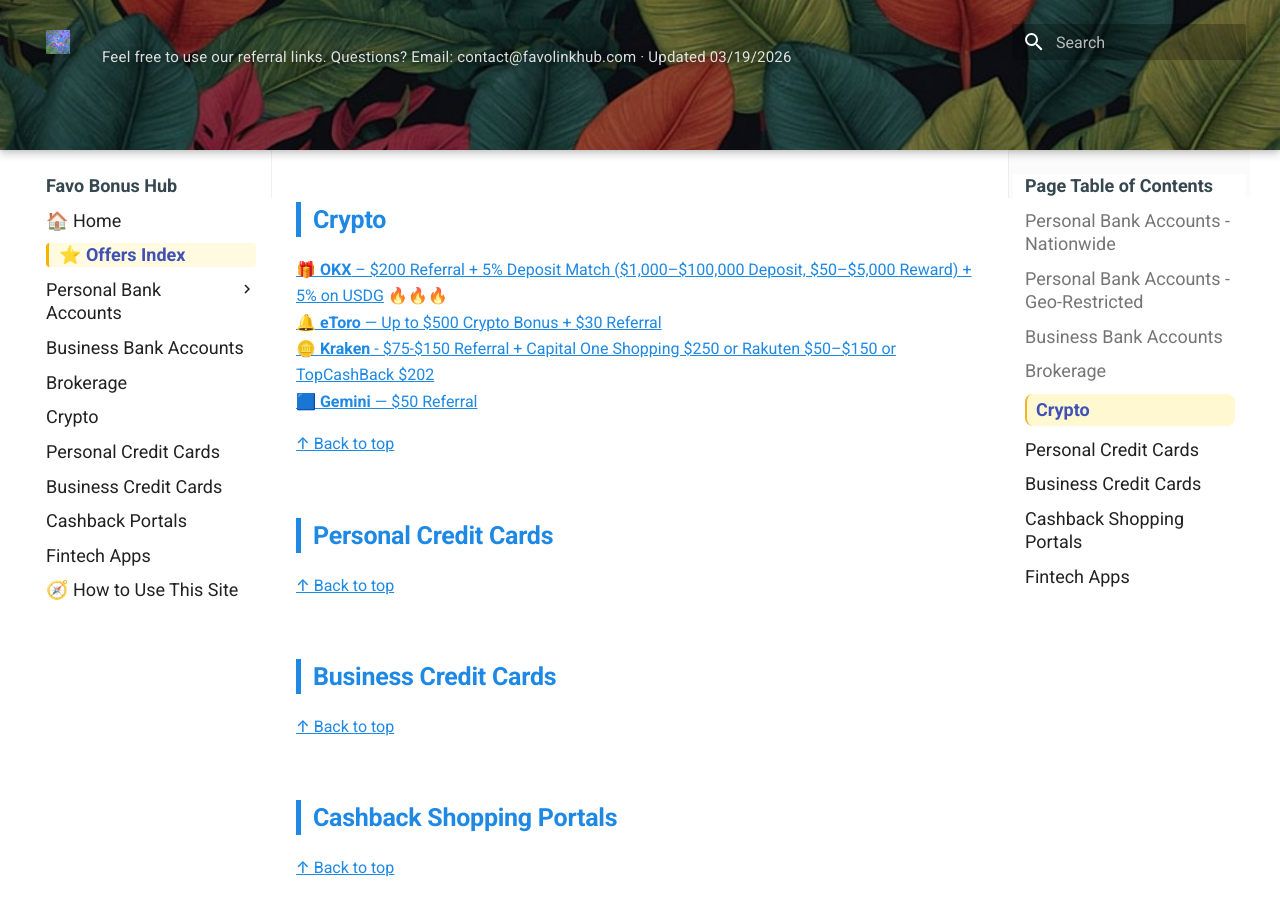
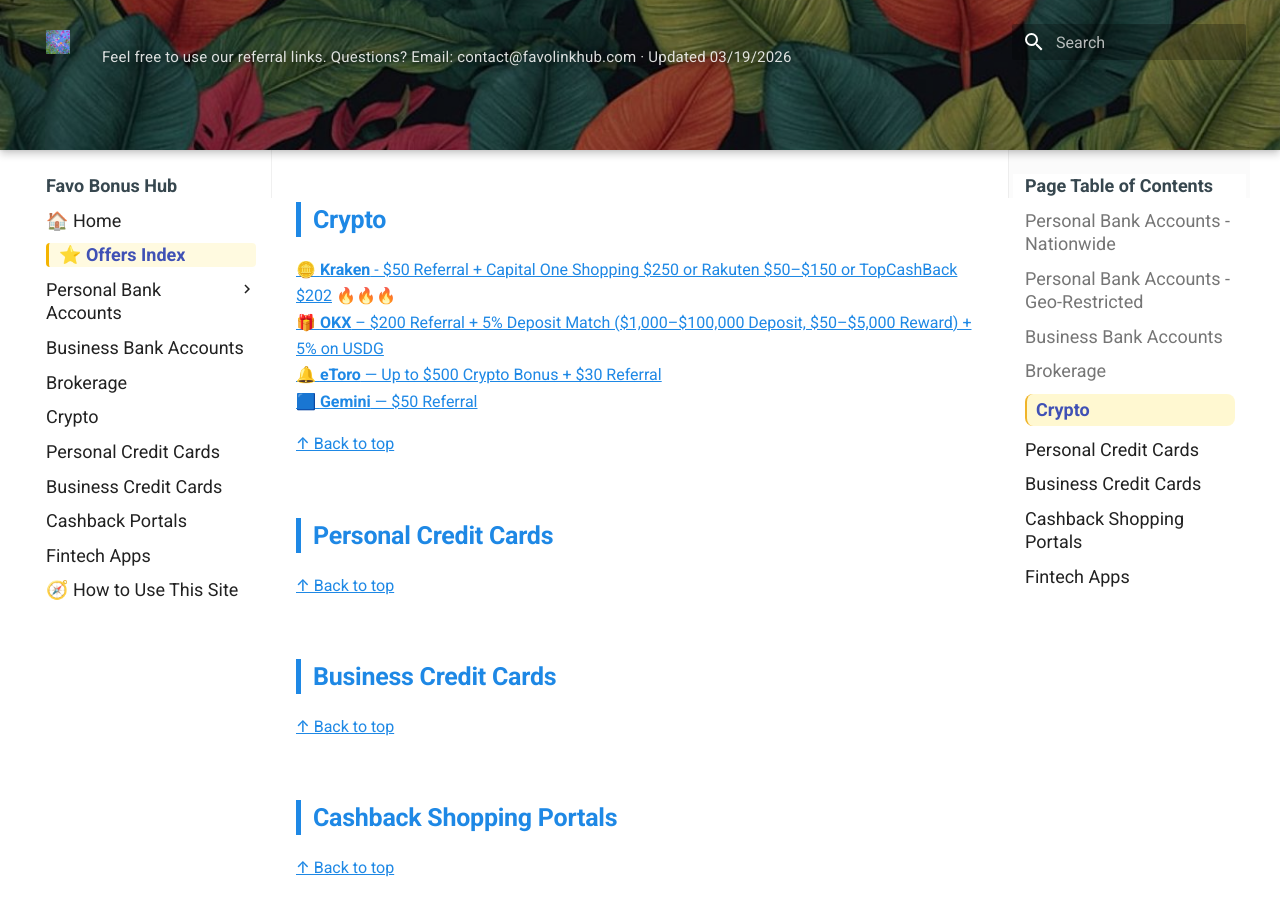
Before and after one commit to whispersofzephyr/favolinkhub-site, an MkDocs documentation site: the page built from docs/offers-index.md, in a window 1280 px wide and 900 px high, scrolled down 1652 px. Built offline with MkDocs 1.6.1 and Material for MkDocs 9.7.7, drawn with Linux system fonts in a browser that asks for light colours.

Commit message:
Update crypto offers in offers-index.md

```diff
--- a/docs/offers-index.md
+++ b/docs/offers-index.md
@@ -62,9 +62,9 @@ All current offers, organized by categories:
 <a id="crypto"></a>
 ## Crypto
 
-[🎁 **OKX** – $200 Referral + 5% Deposit Match ($1,000–$100,000 Deposit, $50–$5,000 Reward) + 5% on USDG](crypto.md#cr-okx) 🔥🔥🔥
+[🪙 **Kraken** - $50 Referral + Capital One Shopping $250 or Rakuten $50–$150 or TopCashBack $202](crypto.md#cr-kraken) 🔥🔥🔥
+[🎁 **OKX** – $200 Referral + 5% Deposit Match ($1,000–$100,000 Deposit, $50–$5,000 Reward) + 5% on USDG](crypto.md#cr-okx)
 [🔔 **eToro** — Up to $500 Crypto Bonus + $30 Referral](crypto.md#cr-etoro)
-[🪙 **Kraken** - $75-$150 Referral + Capital One Shopping $250 or Rakuten $50–$150 or TopCashBack $202](crypto.md#cr-kraken)
 [🟦 **Gemini** — $50 Referral](crypto.md#cr-gemini)
 
 [↑ Back to top](#top)
```
